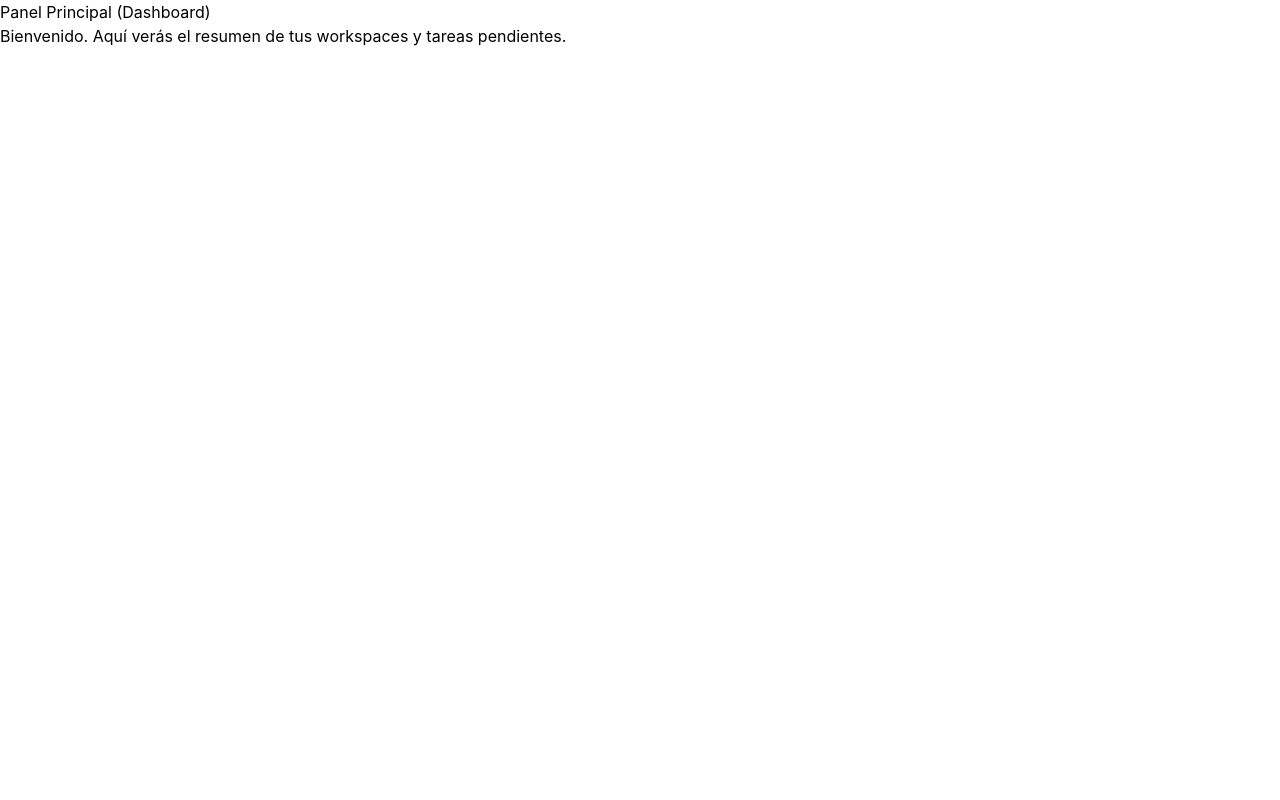
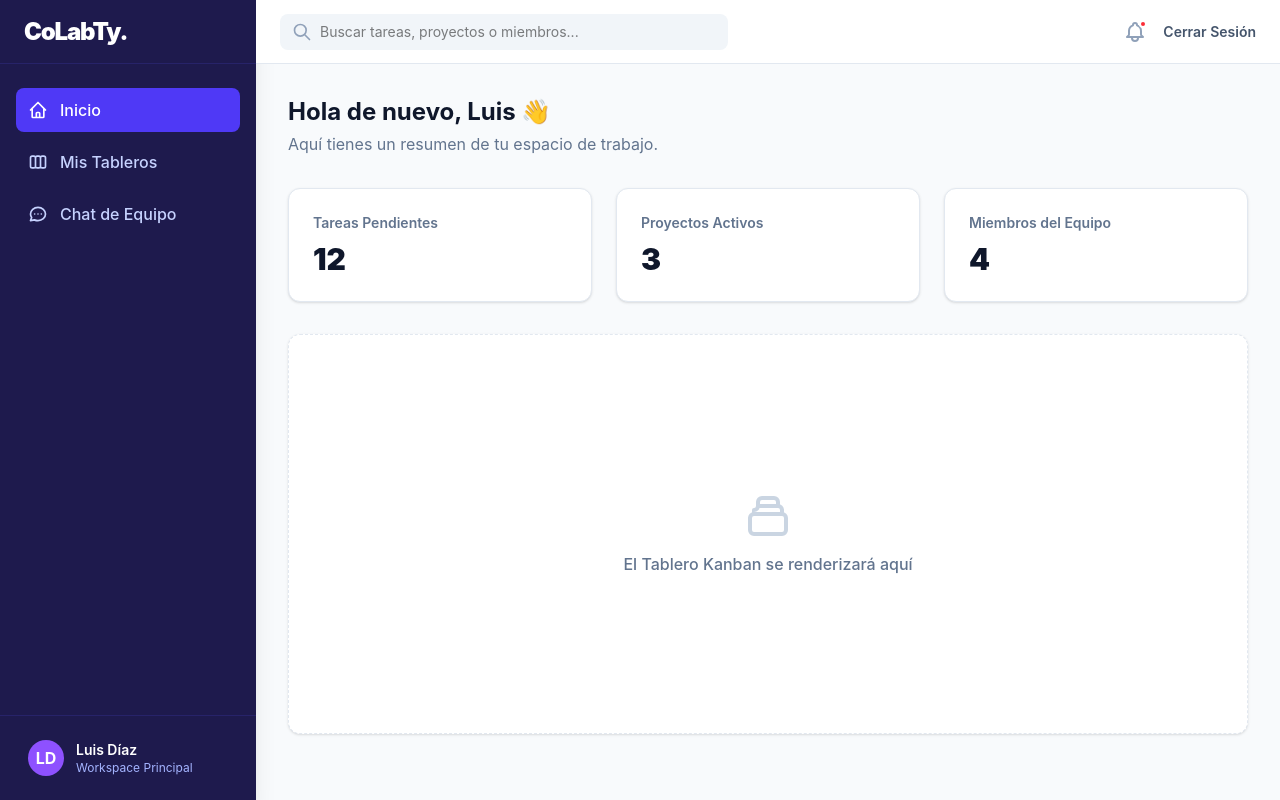
Before and after one commit to LuisAlbertoXicaliDiaz/CoLabTy-, a React app in the folder frontend/: page /dashboard in a window 1280 px wide. Built offline with nearby package versions, Linux system fonts and the light colour scheme; the HTML template or start-up script is replaced by a standard one.

Commit message:
Diseño Dashboard

```diff
--- a/frontend/src/pages/Dashboard.jsx
+++ b/frontend/src/pages/Dashboard.jsx
@@ -1,8 +1,124 @@
+import { Link } from 'react-router-dom';
+
 export default function Dashboard() {
   return (
-    <div>
-      <h2>Panel Principal (Dashboard)</h2>
-      <p>Bienvenido. Aquí verás el resumen de tus workspaces y tareas pendientes.</p>
+    <div className="flex h-screen bg-slate-50 font-sans">
+
+      {/* =======================
+          SIDEBAR (Barra Lateral)
+          ======================= */}
+      <aside className="hidden md:flex flex-col w-64 bg-indigo-950 text-white shadow-xl">
+        {/* Logo del Sidebar */}
+        <div className="h-16 flex items-center px-6 border-b border-indigo-900/50">
+          <h1 className="text-2xl font-black tracking-tighter text-white">CoLabTy.</h1>
+        </div>
+
+        {/* Menú de Navegación */}
+        <nav className="flex-1 px-4 py-6 space-y-2 overflow-y-auto">
+          {/* Item Activo */}
+          <Link to="/dashboard" className="flex items-center gap-3 px-3 py-2.5 bg-indigo-600 rounded-lg text-white font-medium transition-colors">
+            {/* Ícono de Casa (SVG) */}
+            <svg className="w-5 h-5" fill="none" stroke="currentColor" viewBox="0 0 24 24"><path strokeLinecap="round" strokeLinejoin="round" strokeWidth="2" d="M3 12l2-2m0 0l7-7 7 7M5 10v10a1 1 0 001 1h3m10-11l2 2m-2-2v10a1 1 0 01-1 1h-3m-6 0a1 1 0 001-1v-4a1 1 0 011-1h2a1 1 0 011 1v4a1 1 0 001 1m-6 0h6"></path></svg>
+            Inicio
+          </Link>
+
+          {/* Items Inactivos */}
+          <a href="#" className="flex items-center gap-3 px-3 py-2.5 text-indigo-200 hover:bg-indigo-900/50 hover:text-white rounded-lg font-medium transition-colors">
+            {/* Ícono de Tablero Kanban */}
+            <svg className="w-5 h-5" fill="none" stroke="currentColor" viewBox="0 0 24 24"><path strokeLinecap="round" strokeLinejoin="round" strokeWidth="2" d="M9 17V7m0 10a2 2 0 01-2 2H5a2 2 0 01-2-2V7a2 2 0 012-2h2a2 2 0 012 2m0 10a2 2 0 002 2h2a2 2 0 002-2M9 7a2 2 0 012-2h2a2 2 0 012 2m0 10V7m0 10a2 2 0 002 2h2a2 2 0 002-2V7a2 2 0 00-2-2h-2a2 2 0 00-2 2"></path></svg>
+            Mis Tableros
+          </a>
+
+          <a href="#" className="flex items-center gap-3 px-3 py-2.5 text-indigo-200 hover:bg-indigo-900/50 hover:text-white rounded-lg font-medium transition-colors">
+            {/* Ícono de Chat */}
+            <svg className="w-5 h-5" fill="none" stroke="currentColor" viewBox="0 0 24 24"><path strokeLinecap="round" strokeLinejoin="round" strokeWidth="2" d="M8 12h.01M12 12h.01M16 12h.01M21 12c0 4.418-4.03 8-9 8a9.863 9.863 0 01-4.255-.949L3 20l1.395-3.72C3.512 15.042 3 13.574 3 12c0-4.418 4.03-8 9-8s9 3.582 9 8z"></path></svg>
+            Chat de Equipo
+          </a>
+        </nav>
+
+        {/* Perfil de Usuario al fondo del Sidebar */}
+        <div className="p-4 border-t border-indigo-900/50">
+          <div className="flex items-center gap-3 px-3 py-2 rounded-lg hover:bg-indigo-900/50 cursor-pointer transition-colors">
+            <div className="w-9 h-9 rounded-full bg-violet-500 flex items-center justify-center text-white font-bold">
+              LD {/* Iniciales placeholder */}
+            </div>
+            <div className="flex-1 min-w-0">
+              <p className="text-sm font-semibold text-white truncate">Luis Díaz</p>
+              <p className="text-xs text-indigo-300 truncate">Workspace Principal</p>
+            </div>
+          </div>
+        </div>
+      </aside>
+
+      {/* =======================
+          ÁREA PRINCIPAL (Header + Contenido)
+          ======================= */}
+      <main className="flex-1 flex flex-col min-w-0 overflow-hidden">
+
+        {/* Header Superior */}
+        <header className="h-16 bg-white border-b border-slate-200 flex items-center justify-between px-6 z-10">
+          {/* Buscador */}
+          <div className="flex items-center w-full max-w-md">
+            <div className="relative w-full">
+              <span className="absolute inset-y-0 left-0 flex items-center pl-3 text-slate-400">
+                <svg className="w-5 h-5" fill="none" stroke="currentColor" viewBox="0 0 24 24"><path strokeLinecap="round" strokeLinejoin="round" strokeWidth="2" d="M21 21l-6-6m2-5a7 7 0 11-14 0 7 7 0 0114 0z"></path></svg>
+              </span>
+              <input
+                type="text"
+                placeholder="Buscar tareas, proyectos o miembros..."
+                className="w-full pl-10 pr-4 py-2 bg-slate-100 border-transparent rounded-lg text-sm focus:bg-white focus:ring-2 focus:ring-indigo-500 focus:border-transparent outline-none transition-all"
+              />
+            </div>
+          </div>
+
+          {/* Botones de Acción Derecho */}
+          <div className="flex items-center gap-4">
+            <button className="text-slate-400 hover:text-indigo-600 transition-colors relative">
+              <svg className="w-6 h-6" fill="none" stroke="currentColor" viewBox="0 0 24 24"><path strokeLinecap="round" strokeLinejoin="round" strokeWidth="2" d="M15 17h5l-1.405-1.405A2.032 2.032 0 0118 14.158V11a6.002 6.002 0 00-4-5.659V5a2 2 0 10-4 0v.341C7.67 6.165 6 8.388 6 11v3.159c0 .538-.214 1.055-.595 1.436L4 17h5m6 0v1a3 3 0 11-6 0v-1m6 0H9"></path></svg>
+              {/* Punto rojo de notificación */}
+              <span className="absolute top-0 right-0 w-2 h-2 bg-red-500 rounded-full border-2 border-white"></span>
+            </button>
+            <Link to="/login" className="text-sm font-semibold text-slate-600 hover:text-indigo-600 transition-colors">
+              Cerrar Sesión
+            </Link>
+          </div>
+        </header>
+
+        {/* Contenido del Dashboard (Scrollable) */}
+        <div className="flex-1 overflow-y-auto p-6 lg:p-8">
+
+          <div className="mb-8">
+            <h2 className="text-2xl font-bold text-slate-900">Hola de nuevo, Luis 👋</h2>
+            <p className="text-slate-500 mt-1">Aquí tienes un resumen de tu espacio de trabajo.</p>
+          </div>
+
+          {/* Tarjetas de Resumen (Widgets) */}
+          <div className="grid grid-cols-1 md:grid-cols-3 gap-6 mb-8">
+            <div className="bg-white p-6 rounded-xl border border-slate-200 shadow-sm flex flex-col">
+              <span className="text-slate-500 text-sm font-semibold mb-2">Tareas Pendientes</span>
+              <span className="text-3xl font-black text-slate-900">12</span>
+            </div>
+            <div className="bg-white p-6 rounded-xl border border-slate-200 shadow-sm flex flex-col">
+              <span className="text-slate-500 text-sm font-semibold mb-2">Proyectos Activos</span>
+              <span className="text-3xl font-black text-slate-900">3</span>
+            </div>
+            <div className="bg-white p-6 rounded-xl border border-slate-200 shadow-sm flex flex-col">
+              <span className="text-slate-500 text-sm font-semibold mb-2">Miembros del Equipo</span>
+              <span className="text-3xl font-black text-slate-900">4</span>
+            </div>
+          </div>
+
+          {/* Área para el futuro Tablero Kanban */}
+          <div className="bg-white rounded-xl border border-slate-200 shadow-sm p-6 min-h-[400px] flex items-center justify-center border-dashed">
+            <div className="text-center">
+              <svg className="w-12 h-12 text-slate-300 mx-auto mb-3" fill="none" stroke="currentColor" viewBox="0 0 24 24"><path strokeLinecap="round" strokeLinejoin="round" strokeWidth="2" d="M19 11H5m14 0a2 2 0 012 2v6a2 2 0 01-2 2H5a2 2 0 01-2-2v-6a2 2 0 012-2m14 0V9a2 2 0 00-2-2M5 11V9a2 2 0 002-2m0 0V5a2 2 0 012-2h6a2 2 0 012 2v2M7 7h10"></path></svg>
+              <p className="text-slate-500 font-medium">El Tablero Kanban se renderizará aquí</p>
+            </div>
+          </div>
+
+        </div>
+      </main>
+
     </div>
-  )
+  );
 }
```
